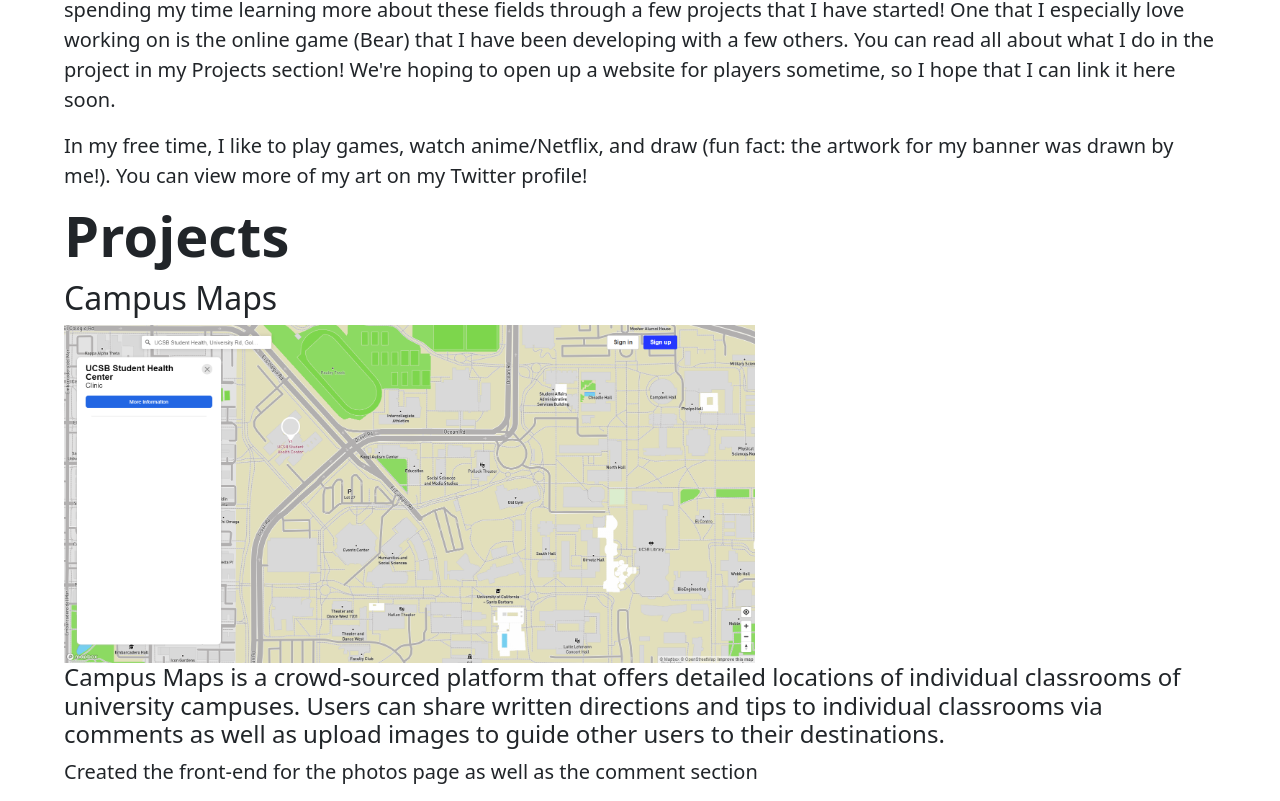
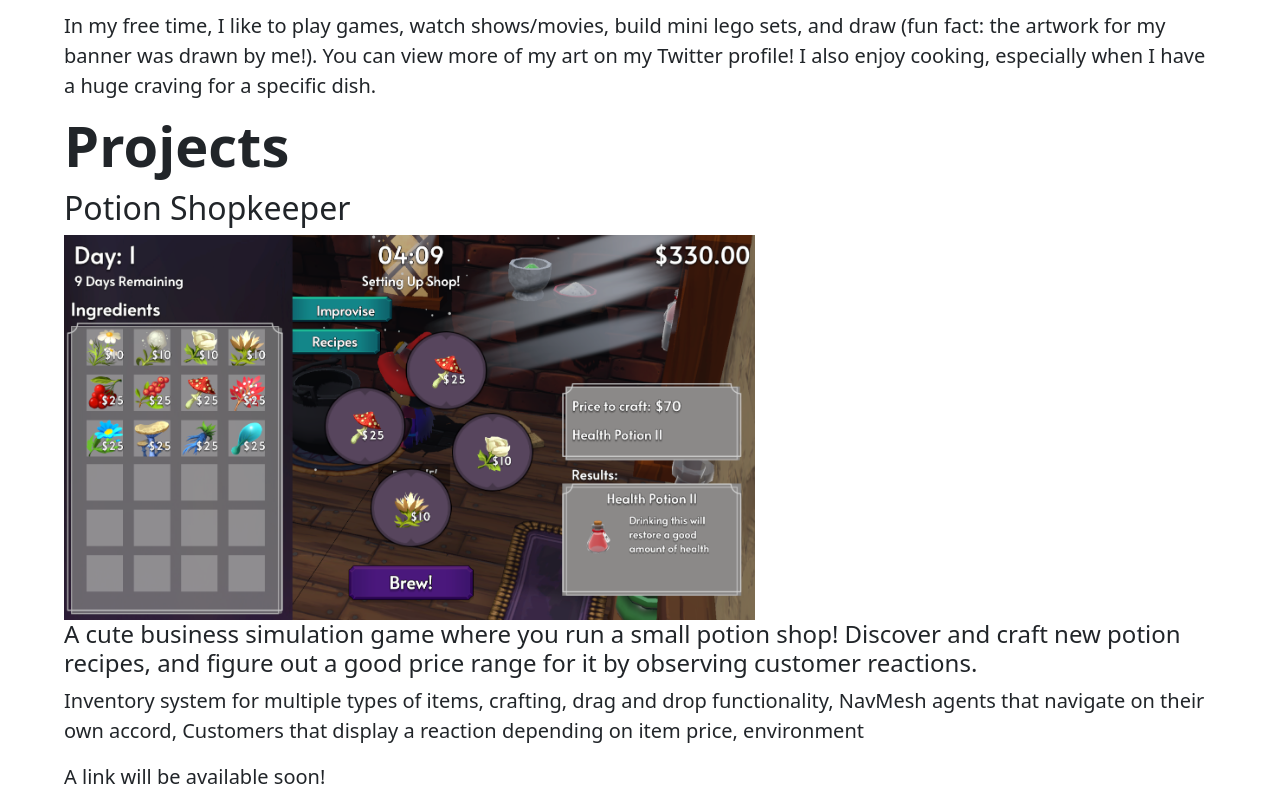
Before and after one commit to sarahkwon/sarahkwon.github.io, a React (Create React App) app: page / in a window 1280 px wide. Shown: the part 999-1800 px from the top of the page. Built offline with nearby package versions, Linux system fonts and the light colour scheme.

Commit message:
update info

```diff
--- a/src/components/About/About.js
+++ b/src/components/About/About.js
@@ -18,8 +18,8 @@ export  const About = () => {
           </p>
 
         </div>
-        <p>I already mentioned it in the banner above, but hi! My name is Sarah Kwon and I'm currently a student studying Computer Science at UCSB. I'm currently interested in Software Engineering, Game Development, and Web Development and I'm spending my time learning more about these fields through a few projects that I have started! One that I especially love working on is the online game (Bear) that I have been developing with a few others. You can read all about what I do in the project in my Projects section! We're hoping to open up a website for players sometime, so I hope that I can link it here soon.</p>
-        <p>In my free time, I like to play games, watch anime/Netflix, and draw (fun fact: the artwork for my banner was drawn by me!). You can view more of my art on my Twitter profile!</p>
+        <p>I already mentioned it in the banner above, but hi! My name is Sarah Kwon and I'm currently a student studying Computer Science at UCSB. Currently, I'm focusing on learning React.js, and I have also recently completed developing my first game!</p>
+        <p>In my free time, I like to play games, watch shows/movies, build mini lego sets, and draw (fun fact: the artwork for my banner was drawn by me!). You can view more of my art on my Twitter profile! I also enjoy cooking, especially when I have a huge craving for a specific dish.</p>
     </div>
   );
 }
--- a/src/components/Projects/Projects.js
+++ b/src/components/Projects/Projects.js
@@ -1,20 +1,21 @@
 import React, { Component } from 'react';
 
 import { SectionTitle } from '../../GlobalComponents/index.js';
-import { Img } from './ProjectsStyles.js';
+import { Img, Box } from './ProjectsStyles.js';
 
 import bearMS from '../../assets/bearMS.PNG';
 import campusMap from '../../assets/campusMapDemo.png';
+import potionShopkeeper from '../../assets/Capture2.PNG';
 import './projects.css';
 
 const data = [
   {
-    name: "Campus Maps",
-    desc: "Campus Maps is a crowd-sourced platform that offers detailed locations of individual classrooms of university campuses. Users can share written directions and tips to individual classrooms via comments as well as upload images to guide other users to their destinations.",
-    work: "Created the front-end for the photos page as well as the comment section",
-    image: campusMap ,
-    visit: "Visit here: https://campusmaps.herokuapp.com/",
-    id: 0
+    name: "Potion Shopkeeper",
+    desc: "A cute business simulation game where you run a small potion shop! Discover and craft new potion recipes, and figure out a good price range for it by observing customer reactions.",
+    image:  potionShopkeeper,
+    work: "Inventory system for multiple types of items, crafting, drag and drop functionality, NavMesh agents that navigate on their own accord, Customers that display a reaction depending on item price, environment",
+    visit: "A link will be available soon!",
+    id: 2
   },
   {
     name: "Bear (MMORPG)",
@@ -23,6 +24,14 @@ const data = [
     work: "Develop, debug, and implement in-game features in Java/Javascript :: Navigate through a large-scale project :: User and Server data management in a MySQL database ",
     visit: "",
     id: 1
+  },
+  {
+    name: "Campus Maps",
+    desc: "Campus Maps is a crowd-sourced platform that offers detailed locations of individual classrooms of university campuses. Users can share written directions and tips to individual classrooms via comments as well as upload images to guide other users to their destinations.",
+    work: "Created the front-end for the photos page as well as the comment section",
+    image: campusMap ,
+    visit: "Visit here: https://campusmaps.herokuapp.com/",
+    id: 0
   }
 ];
 
@@ -34,6 +43,7 @@ class Projects extends Component {
               <SectionTitle>Projects</SectionTitle>
               <div>
                 {data.map((card, index) => (
+                  <Box>
                     <div key={index}>
                       <h2>{card.name}</h2>
                       <Img src={card.image} alt="uh" />
@@ -41,6 +51,7 @@ class Projects extends Component {
                       <p>{card.work}</p>
                       <p>{card.visit}</p>
                     </div>
+                  </Box>
                 ))}
               </div>
             </div>
--- a/src/components/Projects/ProjectsStyles.js
+++ b/src/components/Projects/ProjectsStyles.js
@@ -4,3 +4,7 @@ export const Img = styled.img`
   width: 60%;
   height: 50%;
 `;
+
+export const Box = styled.span`
+  background: #EEEEEE;
+`;
```
Also changed, not shown: src/assets/Capture2.PNG (added), 1 other file (tests, documents, lock files or other folders). Lines whose indentation alone changed are shown as unchanged.
